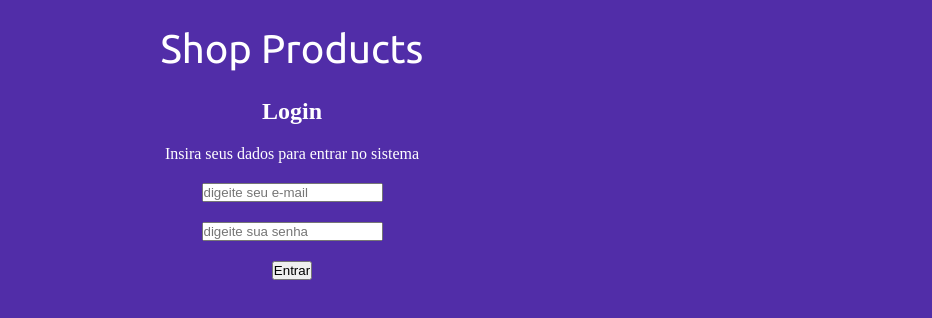
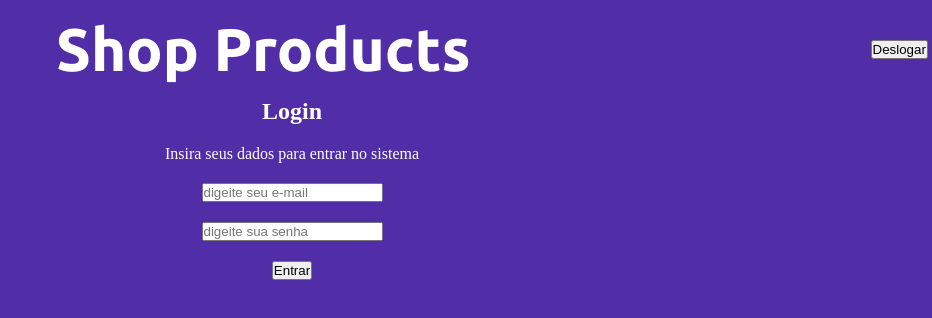
Before and after one commit to jfelipedev/Espc-Front-I, a React (Vite) app in the folder aula-01/: page /login in a window 1280 px wide. Shown: the top 318 px of the page, without its empty margins (348-1280 px from the left). Built offline with nearby package versions, Linux system fonts and the light colour scheme; the HTML template or start-up script is replaced by a standard one.

Commit message:
lógica do login 95%

```diff
--- a/aula-01/src/App.jsx
+++ b/aula-01/src/App.jsx
@@ -3,23 +3,24 @@ import "./index.scss";
 
 import ProductsDetailed from "./routes/productDatail.jsx";
 import Home from "./routes/home.jsx";
-import ErrorPage from "./routes/ErrorPage.jsx";
+import ErrorPage from "./routes/errorPage.jsx";
 import Login from "./routes/login.jsx";
 import MainLayout from "./layouts/main-layout";
+import MyProvider from "./contexts/MyContext";
 
 function App() {
   return (
     <BrowserRouter>
-      {/* <MyProvider> */}
+      <MyProvider>
         <Routes>
           <Route path="/login" element={<Login />} />
           <Route path="/" element={<MainLayout />}>
             <Route path="/" element={<Home />} />
             <Route path="/produtos/:id" element={<ProductsDetailed />} />
           </Route>
-            <Route path="*" element={<ErrorPage />} />
-          </Routes>
-      {/* </MyProvider> */}
+          <Route path="*" element={<ErrorPage />} />
+        </Routes>
+      </MyProvider>
     </BrowserRouter>
   );
 }
--- a/aula-01/src/components/header/index.jsx
+++ b/aula-01/src/components/header/index.jsx
@@ -1,8 +1,24 @@
 import "./styles.scss";
-import { Link } from "react-router-dom"
+import { Link } from "react-router-dom";
+import { useContext } from "react";
+import { MyContext } from "../../contexts/MyContext";
 
 function HeaderComp() {
-  return <Link to="/"> <div className="header">Shop Products</div></Link>
+  const { userEmail, logout } = useContext(MyContext);
+
+  return (
+    <nav className="header">
+      <div className="page-title">
+      <Link to="/">
+        <h1>Shop Products</h1>
+      </Link>
+      </div>
+      <div className="userGreeting">
+        <h3>{userEmail}</h3>
+      <button onClick={logout}>Deslogar</button>
+      </div>
+    </nav>
+  );
 }
 
 export default HeaderComp;
--- a/aula-01/src/components/header/styles.scss
+++ b/aula-01/src/components/header/styles.scss
@@ -1,16 +1,28 @@
-  @import url('https://fonts.googleapis.com/css2?family=Ubuntu&display=swap');
+@import url("https://fonts.googleapis.com/css2?family=Ubuntu&display=swap");
 
-.header{
+.header {
   height: 98px;
   width: 100%;
-    background: #512DA8;
-    font-family: 'Ubuntu', sans-serif;
+  background: #512da8;
+  font-family: "Ubuntu", sans-serif;
   font-size: 40px;
   line-height: 45.96px;
   color: #fff;
 
-
   display: flex;
   justify-content: center;
   align-items: center;
+
 }
+.userGreeting {
+  display: flex;
+  position: relative;
+  right: -400px;
+}
+h3 {
+  font-family: "Ubuntu";
+  font-style: normal;
+  font-weight: 400;
+  font-size: 28px;
+  line-height: 32px;
+}
--- /dev/null
+++ b/aula-01/src/contexts/MyContext.jsx
@@ -0,0 +1,42 @@
+import { createContext, useEffect, useState } from "react";
+import { useNavigate } from "react-router-dom";
+
+export const MyContext = createContext({});
+
+// eslint-disable-next-line react/prop-types
+const MyProvider = ({ children }) => {
+  const navigate = useNavigate();
+  const [userEmail, setUserEmail] = useState();
+  const [userPassword, setUserPassword] = useState();
+
+  useEffect(() => {
+    const response = localStorage.getItem("@user_email, @user_password");
+
+    if (response) {
+      setUserEmail(response.email);
+      setUserPassword(response.password);
+    }
+  }, []);
+
+  function userLoginFunc(email, password) {
+    setUserEmail(email);
+    setUserPassword(password);
+    localStorage.setItem("@user_email", email);
+    localStorage.setItem("@user_password", password);
+  }
+
+  function logout() {
+    navigate("/login");
+    localStorage.clear();
+  }
+
+  return (
+    <MyContext.Provider
+      value={{ userEmail, userPassword, userLoginFunc, logout }}
+    >
+      {children}
+    </MyContext.Provider>
+  );
+};
+
+export default MyProvider;
--- a/aula-01/src/routes/login.jsx
+++ b/aula-01/src/routes/login.jsx
@@ -1,14 +1,17 @@
-import { useState } from "react";
+import { useContext, useState } from "react";
 import HeaderComp from "../components/header";
 import { useNavigate } from "react-router-dom";
+import { MyContext } from "../contexts/MyContext";
 
 function Login() {
-  const navigate = useNavigate()
+  const { userLoginFunc } = useContext( MyContext );
+
+  const navigate = useNavigate();
   const [userData, setUserData] = useState({ email: "", password: "" });
 
   function entrar() {
-    alert(JSON.stringify(userData));
-    navigate("/")
+    userLoginFunc(userData.email, userData.password);
+    navigate("/");
   }
 
   return (
@@ -31,7 +34,9 @@ function Login() {
         <form action="">
           <input
             value={userData.email}
-            onChange={(e) => setUserData({...userData, email:e.target.value})}
+            onChange={(e) =>
+              setUserData({ ...userData, email: e.target.value })
+            }
             style={{ marginBottom: "20px" }}
             type="email"
             placeholder="digeite seu e-mail"
@@ -39,7 +44,9 @@ function Login() {
           <br />
           <input
             value={userData.password}
-            onChange={(e) => setUserData({...userData, password:e.target.value})}
+            onChange={(e) =>
+              setUserData({ ...userData, password: e.target.value })
+            }
             style={{ marginBottom: "20px" }}
             type="password"
             placeholder="digeite sua senha"
```
Lines whose indentation alone changed are shown as unchanged.
